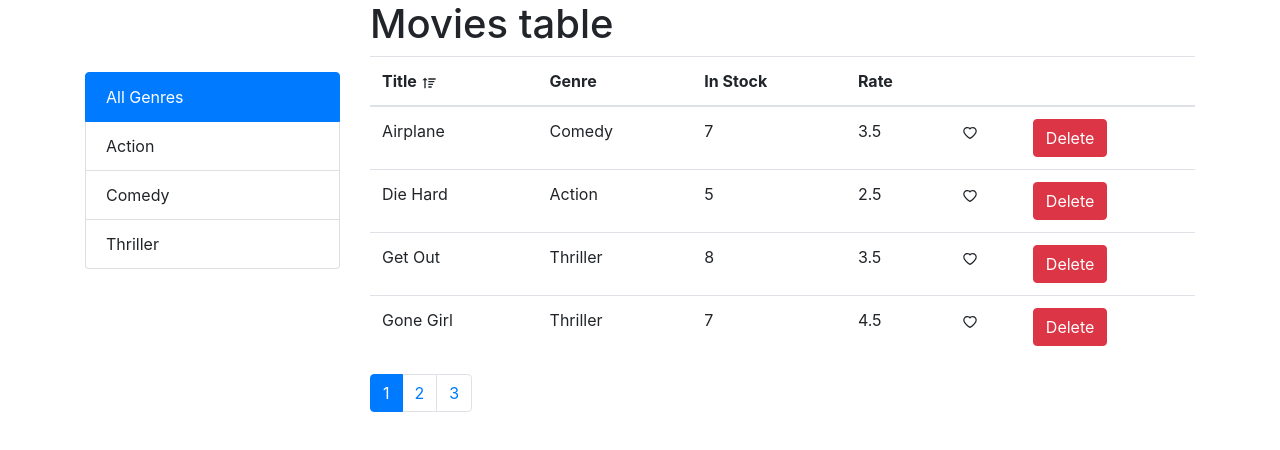
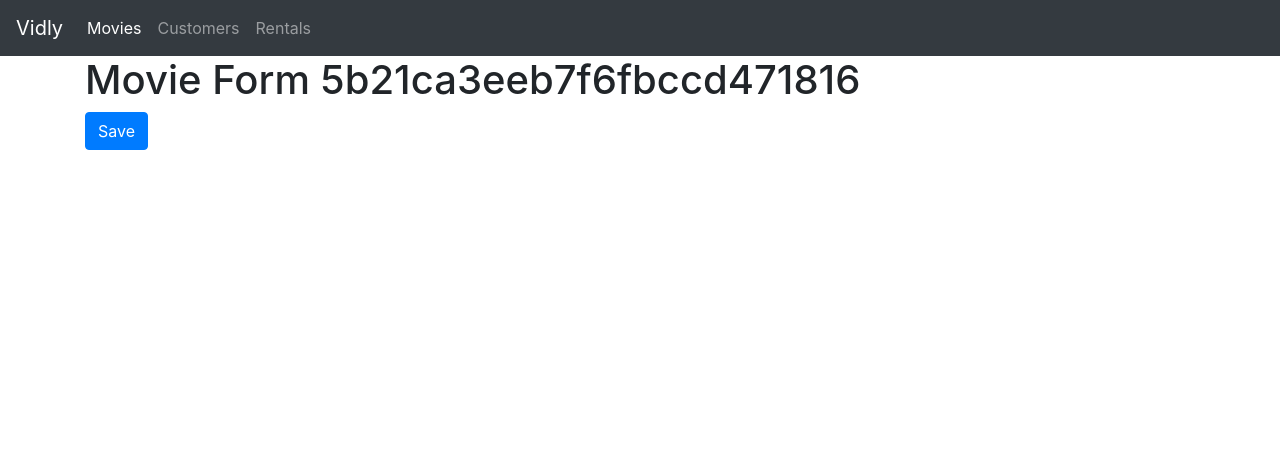
Before and after one commit to Jumaruba/MovieRate, a React (Create React App) app: page /movies/5b21ca3eeb7f6fbccd471816 in a window 1280 px wide. Shown: the top 450 px of the page. Built offline with nearby package versions, Linux system fonts and the light colour scheme.

Commit message:
added link to pages

```diff
--- a/src/App.js
+++ b/src/App.js
@@ -1,19 +1,28 @@
 import React from "react";
-// import NavBar from './navbar';
+import NavBar from "./navbar";
 import { Route, Switch, Redirect } from "react-router-dom";
-import Movie from './components/movie';
-import NotFound from './components/notfound';
-
+import Movie from "./components/movie";
+import NotFound from "./components/notfound";
+import Rentals from "./rentals";
+import Customers from "./Customers";
+import MovieForm from "./components/movieform";
 
 const App = () => {
   return (
     <div>
+      <NavBar />
+
+      <main className="container">
         <Switch>
+          <Route path="/movies/:id" component={MovieForm}/>
+          <Route path="/customers" component={Customers} />
+          <Route path="/rentals" component={Rentals} />
           <Route path="/not-found" component={NotFound} />
           <Route path="/movies" component={Movie} />
           <Redirect from="/" exact to="/movies" url="/movies" />
           <Redirect to="/not-found" />
         </Switch>
+      </main>
     </div>
   );
 };
--- /dev/null
+++ b/src/Customers.jsx
@@ -0,0 +1,11 @@
+import React, { Component } from 'react';
+
+class Customers extends Component {
+    render() {
+        return (
+            <h1> Customers </h1>
+        );
+    }
+}
+
+export default Customers ;
--- a/src/components/movie.js
+++ b/src/components/movie.js
@@ -29,6 +29,7 @@ class Movie extends Component {
         const { currentGenre, movies } = this.state;
         return currentGenre === '0' ? movies : movies.filter(movie => movie.genre._id === currentGenre);
     }
+
     getPageData = (sortColumn, currentPage, pageSize) => {
         let moviesByGenre = this.getMoviesByGenre();
         const sortedMovies = handleQuickSort(moviesByGenre, sortColumn.path, sortColumn.order);
@@ -36,6 +37,7 @@ class Movie extends Component {
 
 
     }
+
     handleSort = sortColumn => {
         this.setState({ sortColumn });
     };
--- /dev/null
+++ b/src/components/movieform.js
@@ -0,0 +1,12 @@
+import React from 'react';
+
+const MovieForm = ({match, history}) => {
+    return (
+        <div>
+            <h1> Movie Form {match.params.id}</h1>
+            <button className="btn btn-primary" onClick={() => history.push("/movies")}>Save</button>
+        </div>
+    );
+}
+
+export default MovieForm;
--- a/src/components/moviesTable.jsx
+++ b/src/components/moviesTable.jsx
@@ -1,10 +1,11 @@
 import React, { Component } from "react";
 import Like from "./common/like";
 import Table from "./common/table";
+import {Link} from 'react-router-dom';
 
 class MoviesTable extends Component {
   columns = [
-    { path: "title", label: "Title" },
+    { path: "title", label: "Title", content: movie => <Link to={`/movies/${movie._id}`}>{movie.title}</Link>},
     { path: "genre.name", label: "Genre" },
     { path: "numberInStock", label: "In Stock" },
     { path: "dailyRentalRate", label: "Rate" },
--- a/src/index.js
+++ b/src/index.js
@@ -6,11 +6,9 @@ import App from './App';
 
 ReactDOM.render(
   <React.StrictMode>
-    <main className="container">
       <BrowserRouter>
         <App />
       </BrowserRouter>
-    </main>
   </React.StrictMode>,
   document.getElementById("root")
 );
--- a/src/navbar.jsx
+++ b/src/navbar.jsx
@@ -1,11 +1,40 @@
-import React, { Component } from 'react';
-
+import React, { Component } from "react";
+import { Link } from "react-router-dom";
 
 class NavBar extends Component {
-    state = {  }
-    render() {
-        return (  );
-    }
+  state = {
+    activeOption: "Movies",
+    barOptions: [
+      { name: "Movies", path: "/Movies" },
+      { name: "Customers", path: "/Customers" },
+      { name: "Rentals", path: "/Rentals" },
+    ],
+  };
+
+  getNavItemClass(name){
+      if (this.state.activeOption === name )
+        return "nav-item active";
+    return "nav-item";
+  }
+
+  onOptionClick(name){
+      this.setState({activeOption: name});
+  }
+
+  render() {
+    return (
+      <nav className="navbar navbar-expand-md navbar-dark fixed-top- bg-dark">
+        <Link className="navbar-brand">Vidly</Link>
+        <ul className="navbar-nav mr-auto">
+          {this.state.barOptions.map((option) => (
+            <li className={this.getNavItemClass(option.name)} onClick={() => this.onOptionClick(option.name)}>
+              <Link className="nav-link" to={option.path}>{option.name}</Link>
+            </li>
+          ))}
+        </ul>
+      </nav>
+    );
+  }
 }
 
 export default NavBar;
--- /dev/null
+++ b/src/rentals.jsx
@@ -0,0 +1,11 @@
+import React, { Component } from 'react';
+
+class Rentals extends Component {
+    render() {
+        return (
+            <h1>Rentals</h1>
+        );
+    }
+}
+
+export default Rentals;
```
Lines whose indentation alone changed are shown as unchanged.
